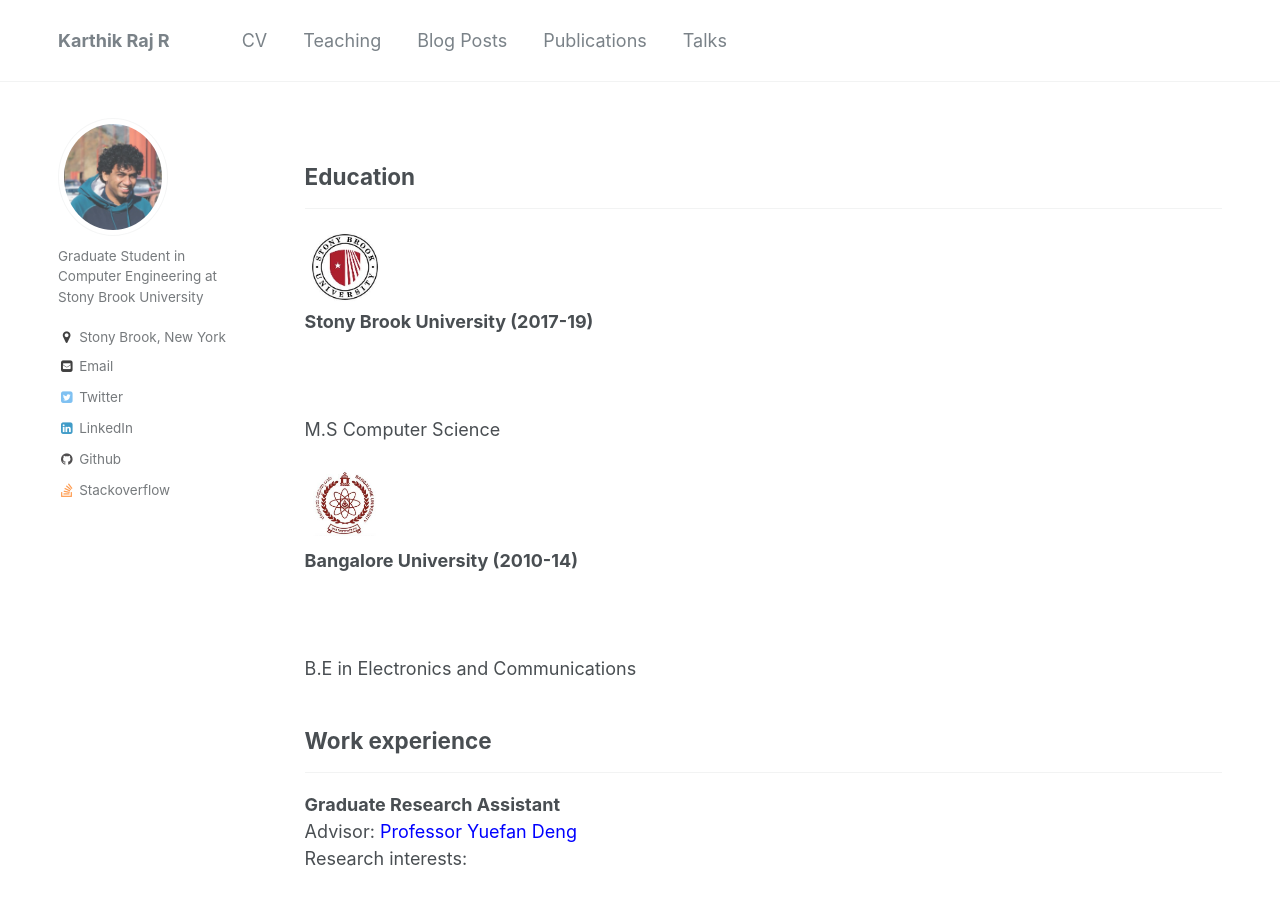
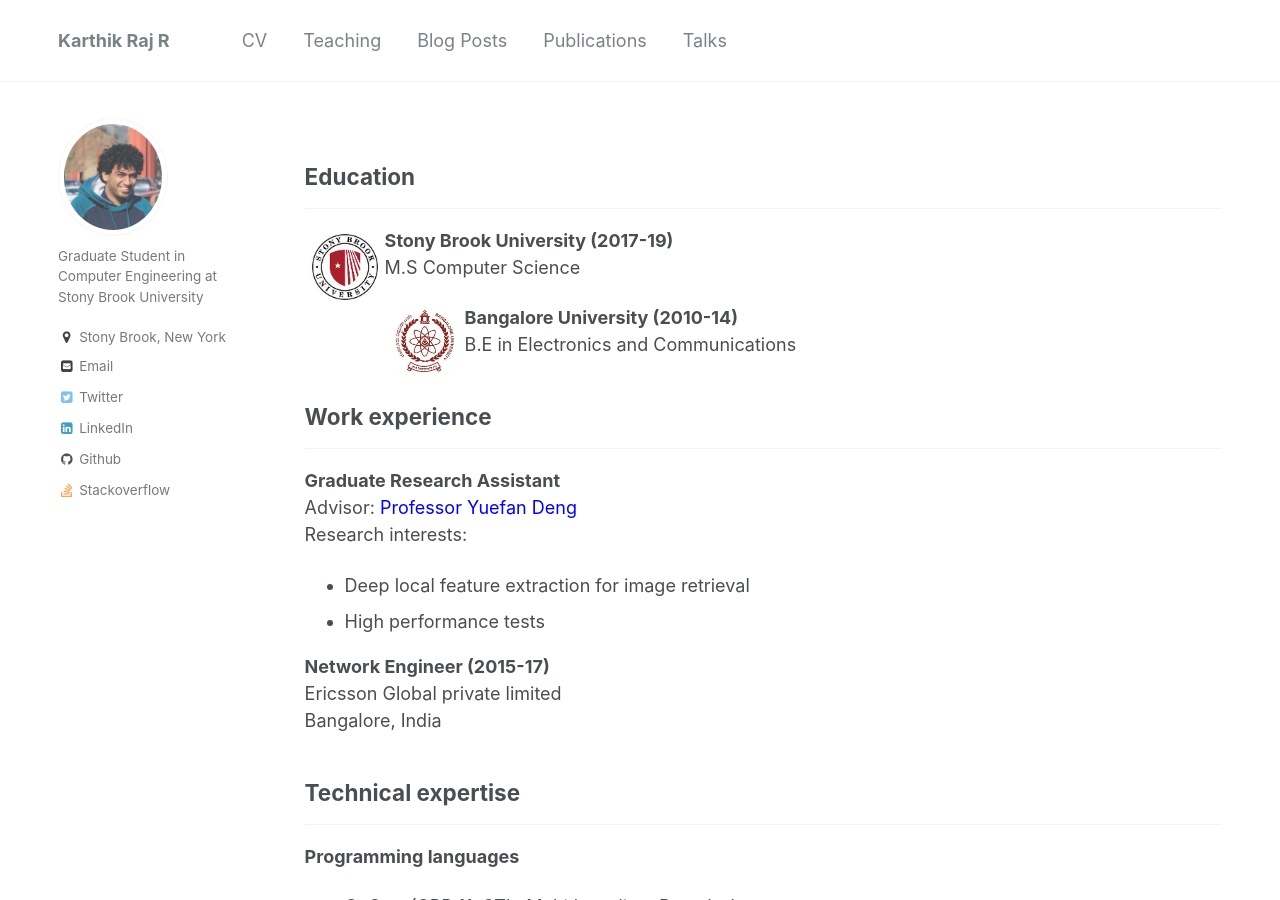
Before and after one commit to Karthik4293/Karthik4293.github.io, a Jekyll site: the page built from _pages/cv.md, in a window 1280 px wide and 900 px high. Built offline with Jekyll 4.4.1, drawn with Linux system fonts in a browser that asks for light colours.

Commit message:
new lines

```diff
--- a/_pages/cv.md
+++ b/_pages/cv.md
@@ -9,12 +9,12 @@ redirect_from:
 ## Education
 ------
 <img align="left" width="80" src="/images/SBU_logo_1.jpg">
-<b><br><br><br>Stony Brook University (2017-19)</b>
-<br><br><br>M.S Computer Science
+<b>   Stony Brook University (2017-19)</b>
+   M.S Computer Science
 
 <img align="left" width="80" src="/images/BU_logo.jpg">
-<b><br><br><br>Bangalore University (2010-14)</b>
-<br><br><br>B.E in Electronics and Communications <br/>
+<b>   Bangalore University (2010-14)</b>
+    B.E in Electronics and Communications <br/>
 
 
 ## Work experience
```
